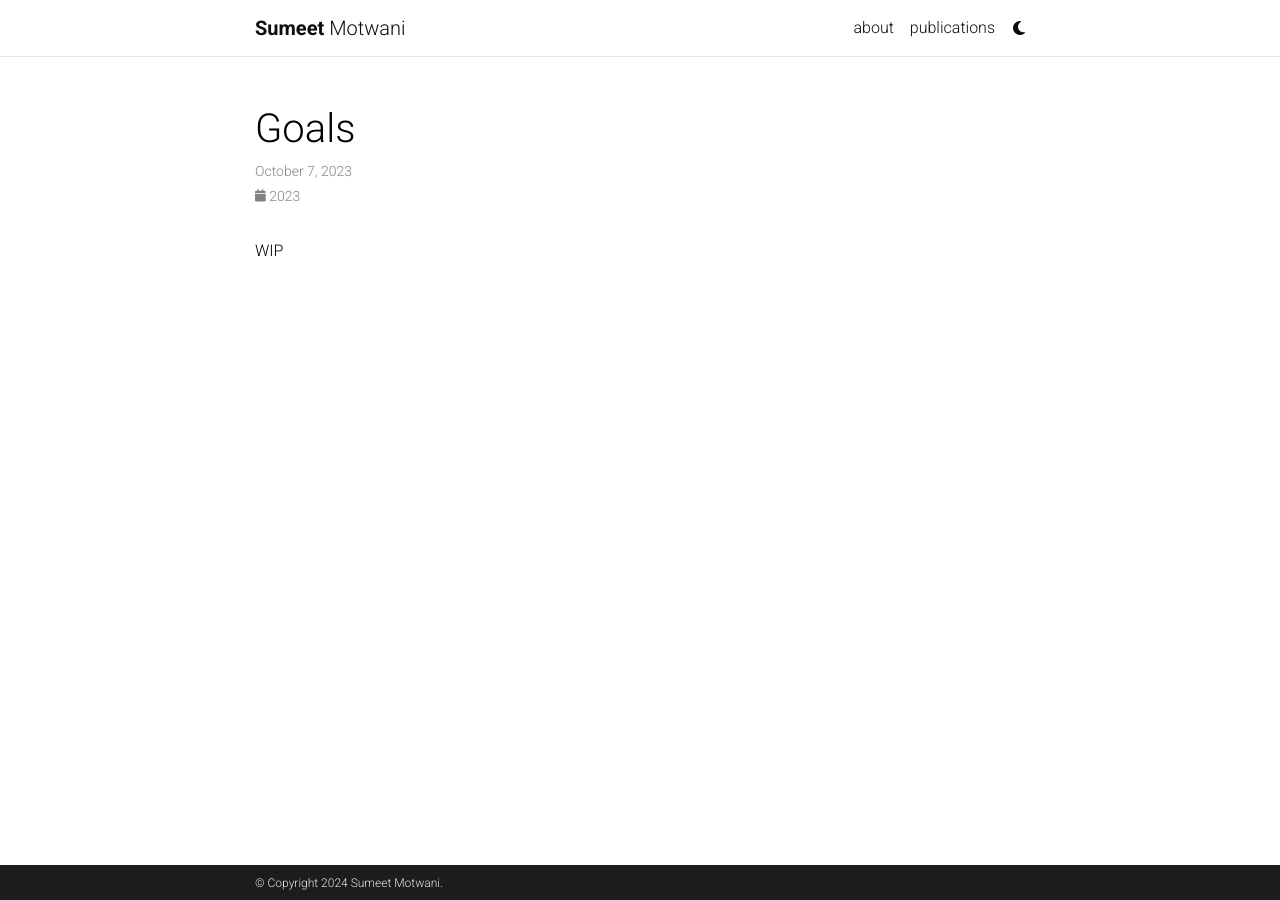
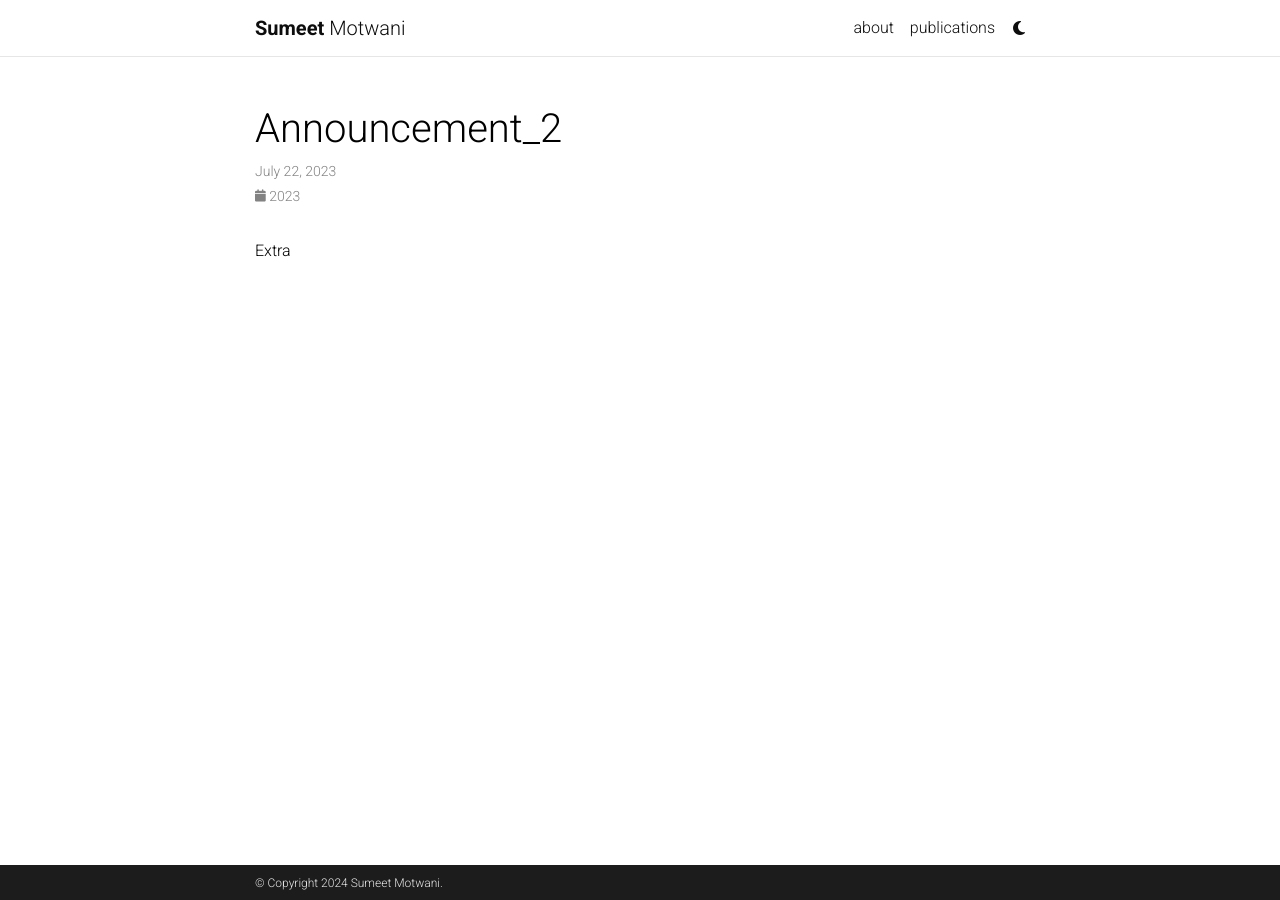
Before and after one commit to SUMEETRM/sumeetrm.github.io, a Jekyll site: the page built from _news/announcement_2.md, in a window 1280 px wide. Built offline with Jekyll 4.4.1, drawn with Linux system fonts in a browser that asks for light colours; comment, search, counter and statistics services are not loaded; a style sheet for code colours, icons or effects is not loaded.

Commit message:
Fixed formatting

```diff
--- a/_news/announcement_2.md
+++ b/_news/announcement_2.md
@@ -1,9 +1,8 @@
 ---
 layout: post
-title: Goals
-date: 2023-10-07 16:11:00-0400
-inline: false
+date: 2023-07-22 15:59:00-0400
+inline: true
 related_posts: false
 ---
 
-WIP
+Extra
```
Also changed, not shown: _news/announcement_0.md (+2 -2 lines), _news/announcement_6.md (+1 -1 lines), _pages/publications.md (+1 -1 lines).
